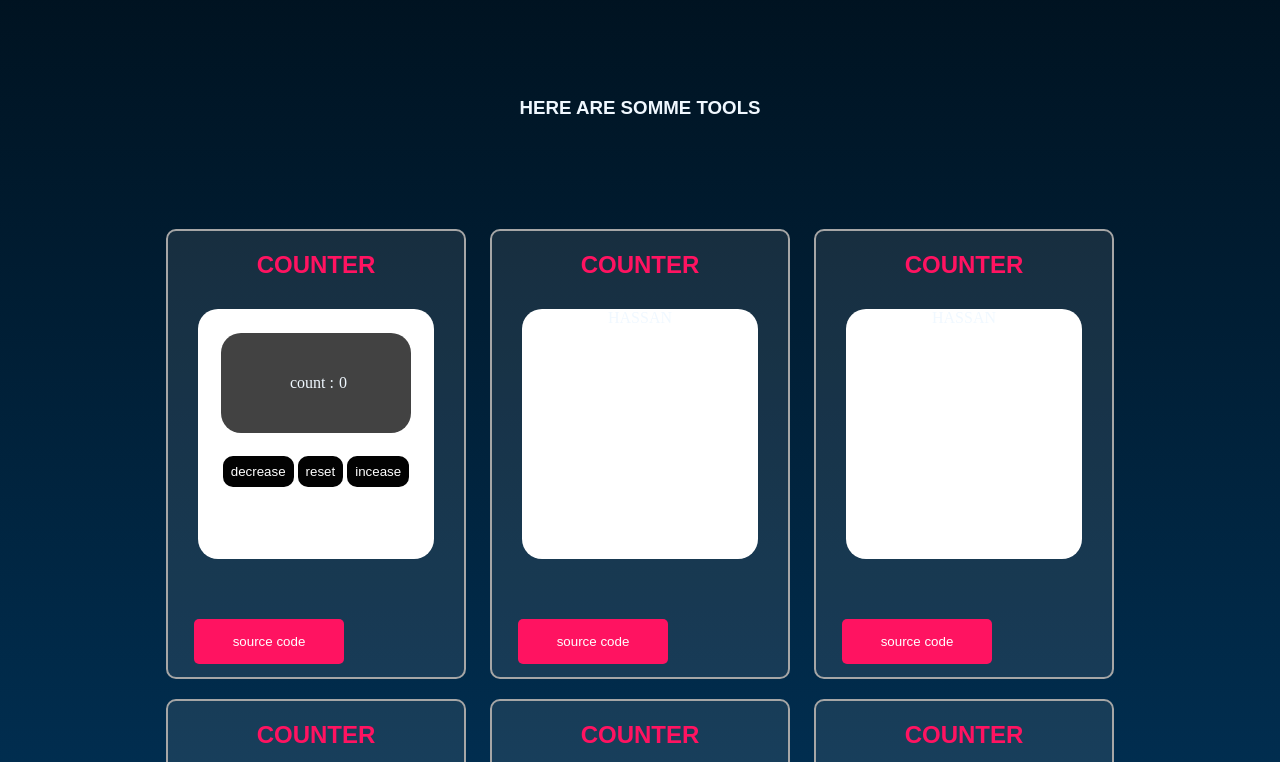
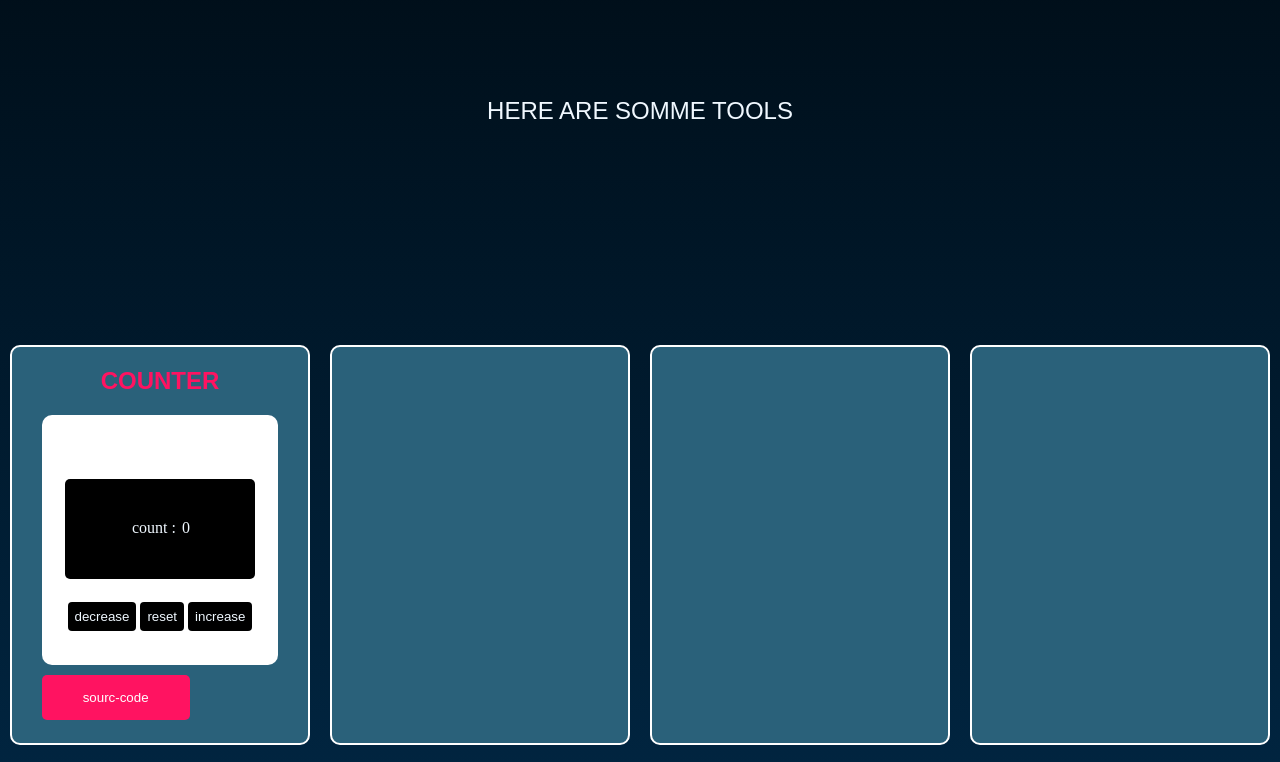
Before and after one commit to helouazizi/master-javascript.github.io, a plain HTML site: page index.html in a window 1280 px wide. Shown: the part 553-1315 px from the top of the page. Drawn offline with Linux system fonts and the light colour scheme; a web font is replaced by a local one.

Commit message:
changing the website layout

```diff
--- a/index.html
+++ b/index.html
@@ -40,42 +40,51 @@
           <img src="photos/bessto.png" alt="">
         </div>
     </div>
-    <section class="container">
-        <h3>here are somme tools</h3>
+    <section class=" layout">
+        <h2 class="title">here are somme tools</h2>
+
         <div class="project">
-            <h1 class="counter">counter</h1>
-            <div class="project1-content">
-              <div  id="count">0</div>
-              <button class="btn-counter" id="decrease" onclick ="decreasem()">decrease</button>
-              <button class="btn-counter" id="reset" onclick="resetm()">reset</button>
-              <button class="btn-counter" id="increase" onclick="increasem()">incease</button>
-            </div>
-            <button class="source-code-conter">source code</button>
+          <h1 class="project-title">counter</h1>
+          <div class="project1-content">
+            <span class="count">0</span>
+            <button class="decrease">decrease</button>
+            <button class="reset">reset</button>
+            <button class="increase">increase</button>
+          </div>
+          <button class="counter-source-code">sourc-code</button>
         </div>
         <div class="project">
-          <h1 class="counter">counter</h1>
-          <div class="project1-content">HASSAN</div>
-          <button class="source-code-conter">source code</button>
+
         </div>
         <div class="project">
-          <h1 class="counter">counter</h1>
-          <div class="project1-content">HASSAN</div>
-          <button class="source-code-conter">source code</button>
+
         </div>
         <div class="project">
-          <h1 class="counter">counter</h1>
-          <div class="project1-content">HASSAN</div>
-          <button class="source-code-conter">source code</button>
+
         </div>
         <div class="project">
-          <h1 class="counter">counter</h1>
-          <div class="project1-content">HASSAN</div>
-          <button class="source-code-conter">source code</button>
+
         </div>
         <div class="project">
-          <h1 class="counter">counter</h1>
-          <div class="project1-content">HASSAN</div>
-          <button class="source-code-conter">source code</button>
+
+        </div>
+        <div class="project">
+
+        </div>
+        <div class="project">
+
+        </div>
+        <div class="project">
+
+        </div>
+        <div class="project">
+
+        </div>
+        <div class="project">
+
+        </div>
+        <div class="project">
+
         </div>
     </section>
     <script src="script.js"></script>
--- a/script.js
+++ b/script.js
@@ -19,32 +19,51 @@ shownBtn.addEventListener('click',function(){
 // ======================= this part for counter project ===============//
 
 
-let counter = document.getElementById('count');
-let decrease = document.getElementById('decrease');
-let reset = document.getElementById('reset');
-let increase = document.getElementById('increase');
+let counter = document.querySelector('.count');
+let decrease = document.querySelector('.decrease');
+let reset = document.querySelector('.reset');
+let increase = document.querySelector('.increase');
+
+console.log(counter,decrease,reset,increase)
 
 let count = 0;
 
-// this function for increament
-function increasem(){
-    counter.textContent = count += 1 ;
 
 
-};
+// this function for increament
+increase.addEventListener('click',function(){
+    counter.textContent = count += 1 ;
+    if(count > 0){
+        counter.style.color = 'green';
+    }else {
+        counter.style.color = 'white';
+    };
+
+});
+
 
 // this function for decreament
-function decreasem(){
+decrease.addEventListener('click',function(){
     counter.textContent = count -= 1 ;
+    if (count <0) {
+        counter.style.color = 'red';
+    } else {
+        counter.style.color = 'white';
+    };
+});
+
+// this function for reset
+
+reset.addEventListener('click',function(){
+    counter.textContent = 0 ;
+    count = 0;// this condition to reset the conter after reseting the program
+    if(count != 0 ){
+        counter.style.color = 'white';
+    }
+});
 
 
-};
 
-// this function for reset
-function resetm(){
-    counter.textContent = 0 ;
-    count = 0; // this condition to reset the conter after reseting the program
 
-};
 
 // ** off course there are many ways to do that but this the basic way ****//
--- a/style.css
+++ b/style.css
@@ -137,35 +137,52 @@ button {
   height: 300px;
 }
 
-.container {
-    /*background-color: blanchedalmond;*/
+/*.container {
+    /*background-color: blanchedalmond;
     width: 100%;
     display: block;
     text-align: center;
+}*/
+
+.layout {
+        width: 100%;
+        height: 100%;
+
+        display: flex;
+        gap: 20px;
+        flex-wrap: wrap;
+
+        justify-content: center;
+        align-items: center;
 }
 
-.container h3 {
-  margin-bottom: 100px;
+.title {
+    display: block;
     text-transform: uppercase;
     font-family: "Protest Riot", sans-serif;
-  font-weight: 600;
+    font-weight: 400;
     font-style: normal;
+    width: 100%;
+    text-align: center;
+    margin-bottom: 200px;
   }
+
 .project {
-    background-color: rgba(161, 163, 163, 0.143);
+    width: 300px;
+    height: 400px;
+    background-color: rgb(42, 97, 122);
+    text-align: center;
+    border: 2px solid white;
     border-radius: 10px;
-    border: #a6a6a6 2px solid;
-    width: 300px;
-    height: 450px;
-    display: inline-block;
-    position: relative;
-    margin: 10px;
-    text-align: center;
   }
+
+
+
+
 
 /*================= start styling project cards ============*/
 
-.counter {
+.project-title {
 
   text-transform: uppercase;
   color: #ff1361;
@@ -175,27 +192,56 @@ button {
 
 
 .project1-content {
-  display: inline-block;
+
   width: 80%;
-  margin: 10PX;
   height: 250PX;
+  text-align: center;
+  margin: 10px 10%;
+  padding: 40px 0%;
   background-color: #fff;
-  border-radius: 20px;
+  border-radius: 10px;
 }
 
-.source-code-conter {
+.count {
+    display: block;
     position: relative;
-  bottom: -50px;
-  width: 150px;
+    width: 80%;
+    margin:  10%;
+    padding: 40px 0px;
+    height: 100px;
+    background-color: black;
+    border-radius: 5px;
+}
 
-  left: -47px;
+.count::before {
+    content: 'count : ';
+    margin: 2px;
+}
+
+.project1-content button {
+    background-color: black;
+    border: none;
+    border-radius: 4px;
+    padding: 7px;
+    color: aliceblue;
+}
+
+.counter-source-code {
+  width: 50%;
   background-color: #ff1361;
   padding: 15px;
   border-radius: 5px;
   border: none;
   color: #fff;
+  position: relative;
+  left: -15%;
 }
 
+.counter-source-code:hover {
+    background-color: #8d2c2c;
+    transition: 1s;
+}
+/*
 #count {
     background-color: #424242;
     height: 100px;
@@ -223,7 +269,7 @@ button {
 
 }
 
-
+*/
 
 @keyframes textclip {
     to {
```
Lines whose indentation alone changed are shown as unchanged.
